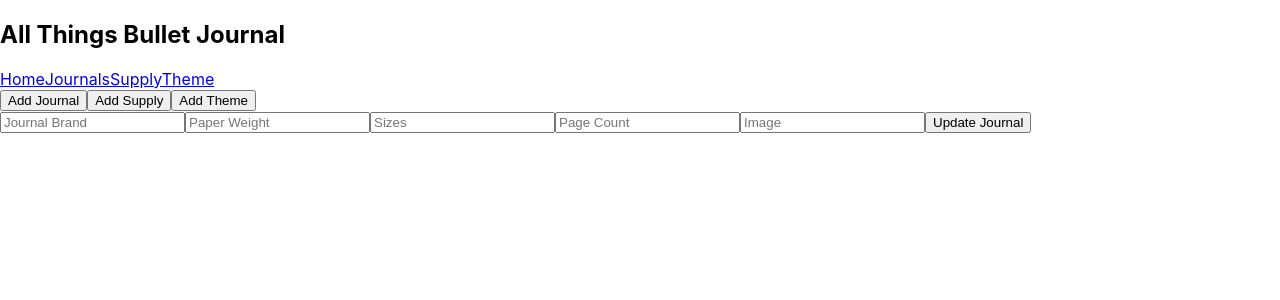
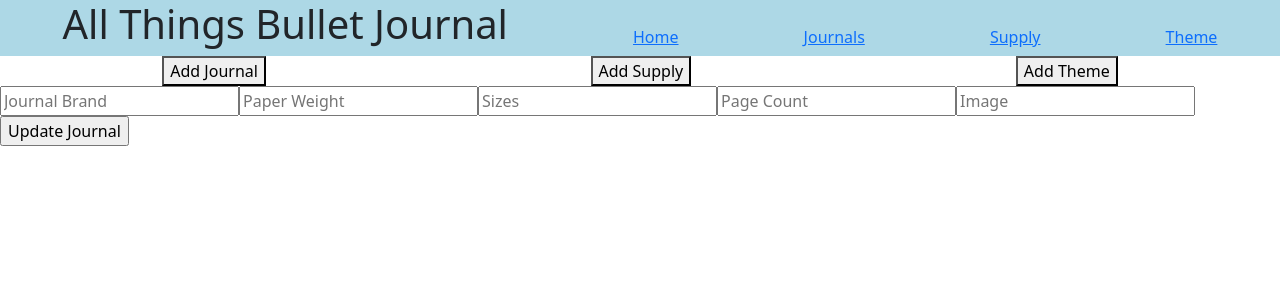
Before and after one commit to tonyg91/capstone_frontend, a React (Create React App) app: page /edit/journal in a window 1280 px wide. Shown: the top 300 px of the page. Built offline with nearby package versions, Linux system fonts and the light colour scheme; no server answers.

Commit message:
home page and some styling

```diff
--- a/public/index.html
+++ b/public/index.html
@@ -24,6 +24,7 @@
       work correctly both with client-side routing and a non-root public URL.
       Learn how to configure a non-root public URL by running `npm run build`.
     -->
+    <link href="https://cdn.jsdelivr.net/npm/bootstrap@5.1.3/dist/css/bootstrap.min.css" rel="stylesheet" integrity="sha384-1BmE4kWBq78iYhFldvKuhfTAU6auU8tT94WrHftjDbrCEXSU1oBoqyl2QvZ6jIW3" crossorigin="anonymous">
     <title>Bullet Journal</title>
   </head>
   <body>
@@ -39,5 +40,7 @@
       To begin the development, run `npm start` or `yarn start`.
       To create a production bundle, use `npm run build` or `yarn build`.
     -->
+    <script src="https://cdn.jsdelivr.net/npm/@popperjs/core@2.10.2/dist/umd/popper.min.js" integrity="sha384-7+zCNj/IqJ95wo16oMtfsKbZ9ccEh31eOz1HGyDuCQ6wgnyJNSYdrPa03rtR1zdB" crossorigin="anonymous"></script>
+    <script src="https://cdn.jsdelivr.net/npm/bootstrap@5.1.3/dist/js/bootstrap.min.js" integrity="sha384-QJHtvGhmr9XOIpI6YVutG+2QOK9T+ZnN4kzFN1RtK3zEFEIsxhlmWl5/YESvpZ13" crossorigin="anonymous"></script>
   </body>
 </html>
--- a/src/App.js
+++ b/src/App.js
@@ -200,10 +200,11 @@ function App() {
         <Link to="/supply">Supply</Link>
         <Link to="/theme">Theme</Link>
       </nav>
-
-      <Link to="/new/journal"><button>Add Journal</button></Link>
-      <Link to="/new/supply"><button>Add Supply</button></Link>
-      <Link to="/new/theme"><button>Add Theme</button></Link>
+      <div className="buttondiv">
+        <Link to="/new/journal"><button>Add Journal</button></Link>
+        <Link to="/new/supply"><button>Add Supply</button></Link>
+        <Link to="/new/theme"><button>Add Theme</button></Link>
+      </div>
 
       <Routes>
         <Route path="/" element={<Home journals={journals} supplies={supplies} themes={themes}/>}/>
--- a/src/components/journal.js
+++ b/src/components/journal.js
@@ -3,12 +3,15 @@ import {Link} from "react-router-dom"
 const Journal = ({ journal }) => {
 
     return (
-        <div>
-            <img src={journal.image} alt="journalpic"/>
-            <Link to={`/journal/${journal.id}`}>
+        <div class="container-fluid">
+          <div class="row">
+            <div class="col-md-3">
+              <img src={journal.image} alt="journalpic"/>
+              <Link to={`/journal/${journal.id}`}>
                 <h1>Brand: {journal.brand}</h1>
-            </Link>
-            <h4>Sizes: {journal.sizes}</h4>
+              </Link>
+            </div>
+          </div>
         </div>
     )
 }
--- a/src/components/supply.js
+++ b/src/components/supply.js
@@ -7,7 +7,6 @@ const Supply = ({supply}) => {
             <Link to={`/supply/${supply.id}`}>
                 <h1>Brand: {supply.brand}</h1>
             </Link>
-            <h4>Type: {supply.type}</h4>
         </div>
     )
 }
--- a/src/components/theme.js
+++ b/src/components/theme.js
@@ -6,7 +6,6 @@ const Theme = ({theme}) => {
             <Link to={`/theme/${theme.id}`}>
                 <img src={theme.image} alt="themepic"/>
             </Link>
-            <h3>Page Layout: {theme.pagelayout}</h3>
         </div>
     )
 }
--- a/src/index.css
+++ b/src/index.css
@@ -1,13 +1,59 @@
-body {
-  margin: 0;
-  font-family: -apple-system, BlinkMacSystemFont, 'Segoe UI', 'Roboto', 'Oxygen',
-    'Ubuntu', 'Cantarell', 'Fira Sans', 'Droid Sans', 'Helvetica Neue',
-    sans-serif;
-  -webkit-font-smoothing: antialiased;
-  -moz-osx-font-smoothing: grayscale;
+
+
+nav{
+  background-color: lightblue;
+  display: flex;
+  justify-content: space-around;
+  flex-wrap: wrap;
+}
+.buttondiv{
+  display: flex;
+  justify-content: space-around;
+}
+nav a{
+  padding-top: 25px;
 }
 
-code {
-  font-family: source-code-pro, Menlo, Monaco, Consolas, 'Courier New',
-    monospace;
+
+div.scrollmenu {
+  background-color: rgb(228, 213, 213);
+  overflow: auto;
+  white-space: nowrap;
+  margin: 30px auto;
+  height: 370px;
+  width: 90%;
 }
+
+div.scrollmenu h3{
+  display: inline-block;
+  color: white;
+  text-align: center;
+  padding: 14px;
+  text-decoration: none;
+}
+
+div.scrollmenu h3:hover{
+  background-color: rgb(238, 204, 237);
+}
+.home{
+  display: flex;
+  justify-content: space-between;
+  flex-wrap: wrap;
+  width: 100%;
+  margin: 30px auto;
+}
+.container-fluid img{
+  width: 100%;
+}
+/* .container-fluid{
+  display: flex;
+  flex-wrap: wrap;
+  width: 190%;
+  height: 10%;
+  margin: 50px 90px 0px 10em;
+} */
+.col-md-3{
+  display: inline-block;
+  margin: 40px 40px 30px 3em;
+  text-align: center;
+}
--- a/src/pages/Home.js
+++ b/src/pages/Home.js
@@ -1,9 +1,23 @@
+import Journal from "../components/journal"
+import Supply from "../components/supply"
+import Theme from "../components/theme"
 
+const Home = (props) => {
+    const journal = props.journals.map((journal) => <Journal journal={journal} key={journal.id}/>)
+    const supply = props.supplies.map((supply) => <Supply supply={supply} key={supply.id}/>)
+    const theme = props.themes.map((theme) => <Theme theme={theme} key={theme.id}/>)
 
-const Home = ({journals, supplies, themes}) => {
     return(
-        <div>
-
+        <div className="home">
+            <div className="scrollmenu">
+             <h3>{journal}</h3>
+            </div>
+            <div className="scrollmenu">
+             <h3>{supply}</h3>
+            </div>
+            <div className="scrollmenu">
+             <h3>{theme}</h3>
+            </div>
         </div>
     )
 }
```
